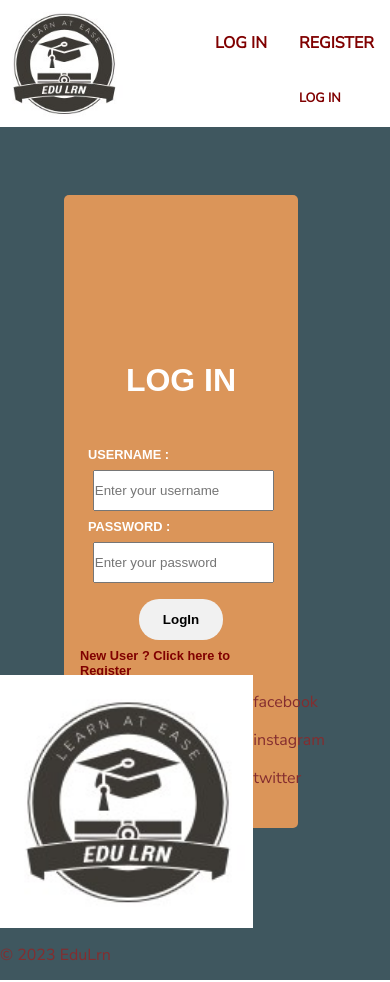
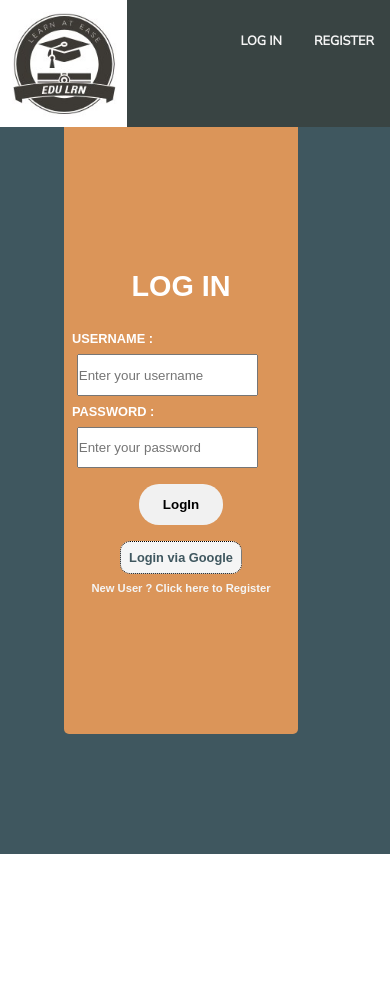
Before and after one commit to sehajwadhwa/EduLrn, a React (Create React App) app in the folder edulrn_client/: page /login in a window 390 px wide. After the commit the page ends 854 px from the top, so only its background shows below. Built offline with nearby package versions, Linux system fonts and the light colour scheme; no server answers.

Commit message:
Login Mobile styling- final

```diff
--- a/edulrn_client/src/App.js
+++ b/edulrn_client/src/App.js
@@ -43,7 +43,7 @@ function App() {
           <Route path="/register" element={<Register />} />
           <Route path="/courses" element={<Courses />} />
         </Routes>
-        <Footer />
+        {/* <Footer /> */}
       </div>
     </BrowserRouter>
   );
--- a/edulrn_client/src/components/Courses/Courses.jsx
+++ b/edulrn_client/src/components/Courses/Courses.jsx
@@ -11,7 +11,9 @@ const Courses = () => {
   //   console.log(setSearchText);
   // }
   const coursesNewData = searchText
-    ? CoursesData.filter((obj) => obj.name.includes(searchText))
+    ? CoursesData.filter(
+        (obj) => obj.name.toLowerCase().includes(searchText.toLowerCase()) // making filter HOF case insensitive
+      )
     : CoursesData;
 
   return (
--- a/edulrn_client/src/components/Footer/Footer.scss
+++ b/edulrn_client/src/components/Footer/Footer.scss
@@ -1,5 +1,6 @@
 .footer {
-  color: #842d2f;
+  color: white;
+  background-color: #394443;
   // padding: 20px 0;
   position: absolute;
   top: 80%;
--- a/edulrn_client/src/components/Header/Header.jsx
+++ b/edulrn_client/src/components/Header/Header.jsx
@@ -33,13 +33,11 @@ const Header = (props) => {
                   <Link to="/register">
                     <li className="navbar__right--register">REGISTER</li>
                   </Link>
-                  {/* <Link to="/login"> */}
-                  <li className="navbar__right--login">
+                  {/* <li className="navbar__right--login">
                     <a href="http://localhost:5000/auth/google/callback">
                       LOG IN
                     </a>
-                  </li>
-                  {/* </Link> */}
+                  </li> */}
                 </div>
               )
             }
--- a/edulrn_client/src/components/Header/Header.scss
+++ b/edulrn_client/src/components/Header/Header.scss
@@ -4,8 +4,11 @@
     display: flex;
     justify-content: space-between;
     flex-direction: row;
-    color: black;
+    background-color: #394443;
+    color: white;
     height: 15vh;
+    position: fixed;
+    width: 100%;
 
     &__right--links {
       display: flex;
@@ -13,11 +16,12 @@
     }
     &__right--login {
       padding: 1rem;
-      font-size: 1rem;
+      font-size: 0.8rem;   //mobile styling
+
     }
     &__right--register {
       padding: 1rem;
-      font-size: 1rem;
+      font-size: 0.8rem;
     }
     img {
       height: 100%;
@@ -26,9 +30,6 @@
 }
 a {
   text-decoration: none;
-  color: #9d7b8d;
+  color: whitesmoke;
   font-weight: 700;
 }
-a:hover {
-  color: maroon;
-}
--- a/edulrn_client/src/components/Login/Login.jsx
+++ b/edulrn_client/src/components/Login/Login.jsx
@@ -32,7 +32,13 @@ const Login = () => {
               />
             </label>
             <input className="Login__button" type="submit" value="LogIn" />
-            <a href="/register">New User ? Click here to Register</a>
+            <a
+              className="Login__google"
+              href="http://localhost:5000/auth/google/callback"
+            >
+              Login via Google
+            </a>
+            <a className="Login__newuser"href="/register">New User ? Click here to Register</a>
           </form>
         </div>
       </div>
--- a/edulrn_client/src/components/Login/Login.scss
+++ b/edulrn_client/src/components/Login/Login.scss
@@ -1,11 +1,11 @@
 a {
   text-decoration: none;
-  color: maroon;
+  // color: maroon;
   font-size: 0.8rem;
   font-weight: 700;
 }
 a:hover {
-  color: #262d27;
+  color: #d5a04b;
 }
 //Global scss
 .Page {
@@ -22,9 +22,10 @@ a:hover {
   display: flex;
   flex-direction: column;
   justify-content: center;
+  align-items: center;
   height: 75vh;
   width: 60vw;
-  margin: 4rem 7rem 4rem 4rem;
+  margin: 6rem 7rem 4rem 4rem;
   background-color: #db9559;
   color: white;
   font-weight: 700;
@@ -34,14 +35,14 @@ a:hover {
   &__header {
     display: flex;
     justify-content: center;
-    margin: 2rem;
-    font-size: 2rem;
+    margin: 1.8rem;
+    font-size: 1.8rem;  //mobile
   }
   &__main {
     display: flex;
     flex-direction: column;
     align-items: center;
-    margin: 1rem;
+    margin: rem; //mobile
     font-size: 0.8rem;
 
     &--heading {
@@ -55,6 +56,26 @@ a:hover {
   &__main input {
     // padding: 0.5rem 1rem; //remove for mobile styling
     margin: 0.5rem 0.3rem;
+  }
+  &__google {
+    font-size: 0.8rem;
+    margin: 0.5rem;
+    padding: 0.5rem;
+    color: #3f575f;
+    border: 1px dotted black;
+    border-radius: 10px;
+    background-color: whitesmoke;
+
+    &:hover {
+      background-color: #383647;
+    }
+  }
+  &__newuser {
+    font-size: 0.7rem;
+
+    &:hover {
+      color: #3f575f;
+    }
   }
   &__button {
     padding: 0.8rem 1.5rem;
--- a/edulrn_client/src/data/CoursesData.js
+++ b/edulrn_client/src/data/CoursesData.js
@@ -1,44 +1,118 @@
 const CoursesData = [
   {
     course_id: "1",
-    name: "CSE",
-    img: "../assets/COURSES.jpg",
-    amount: "$100",
-    instructor_name: "Saanj",
-    course_duration: "2hrs",
+    name: "Computer - Web Development (HTML , CSS , JS etc)",
+    img: "../assets/Banner 4.jpg",
+    amount: "$840",
+    instructor_name: "JIM BENNET",
+    course_duration: "45 hrs",
   },
   {
     course_id: "2",
-    name: "Economics",
-    img: "../assets/COURSES1.jpg",
-    amount: "$100",
-    instructor_name: "Saanj",
-    course_duration: "2hrs",
+    name: "Computer - Mobile App Development ",
+    img: "../assets/Courses/c5.jpg",
+    amount: "$700",
+    instructor_name: "SAANJ",
+    course_duration: "28 hrs",
   },
   {
     course_id: "3",
-    name: "CSE",
-    img: "../assets/COURSES2jpg",
-    amount: "$100",
-    instructor_name: "Saanj",
-    course_duration: "2hrs",
+    name: "Computer - Data Science",
+    img: "../assets/Courses/c2.jpg",
+    amount: "$800",
+    instructor_name: "NIKO",
+    course_duration: "29 hrs",
   },
   {
     course_id: "4",
-    name: "CSE",
-    img: "../assets/COURSES3.jpg",
+    name: "Computer - Cybersecurity",
+    img: "../assets/Courses/c7.jpg",
+    amount: "$300",
+    instructor_name: "ANKUR BAG",
+    course_duration: "32 hrs",
+  },
+  {
+    course_id: "5",
+    name: "Creative Arts & Design - Graphic Design",
+    img: "../assets/HOME 3.jpg",
+    amount: "$160",
+    instructor_name: "SAANJ",
+    course_duration: "4 hrs",
+  },
+  {
+    course_id: "5",
+    name: "Creative Arts & Design - Photography",
+    img: "../assets/COURSES4.jpg",
     amount: "$100",
     instructor_name: "Saanj",
     course_duration: "2hrs",
   },
   {
     course_id: "5",
-    name: "CSE",
+    name: "Creative Arts & Design - Video Editing and Production",
     img: "../assets/COURSES4.jpg",
     amount: "$100",
     instructor_name: "Saanj",
     course_duration: "2hrs",
   },
+
+  {
+    course_id: "5",
+    name: "Languages - ESL",
+    img: "../assets/COURSES4.jpg",
+    amount: "$100",
+    instructor_name: "Saanj",
+    course_duration: "2hrs",
+  },
+  {
+    course_id: "5",
+    name: "Languages - Sign Language",
+    img: "../assets/COURSES4.jpg",
+    amount: "$100",
+    instructor_name: "Saanj",
+    course_duration: "2hrs",
+  },
+  {
+    course_id: "5",
+    name: "Academic - STEM",
+    img: "../assets/COURSES4.jpg",
+    amount: "$100",
+    instructor_name: "Saanj",
+    course_duration: "2hrs",
+  },
+  {
+    course_id: "5",
+    name: "Academic - Mathematics",
+    img: "../assets/COURSES4.jpg",
+    amount: "$100",
+    instructor_name: "Saanj",
+    course_duration: "2hrs",
+  },
+  {
+    course_id: "5",
+    name: "Academic - Psychology",
+    img: "../assets/COURSES4.jpg",
+    amount: "$100",
+    instructor_name: "Saanj",
+    course_duration: "2hrs",
+  },
+
+  {
+    course_id: "5",
+    name: "SEO and Digital Marketing",
+    img: "../assets/COURSES4.jpg",
+    amount: "$100",
+    instructor_name: "Saanj",
+    course_duration: "2hrs",
+  },{
+    course_id: "5",
+    name: "Blackchain and Cryptocurrency",
+    img: "../assets/COURSES4.jpg",
+    amount: "$100",
+    instructor_name: "Saanj",
+    course_duration: "2hrs",
+  },
+
 ];
 
 export default CoursesData;
```
